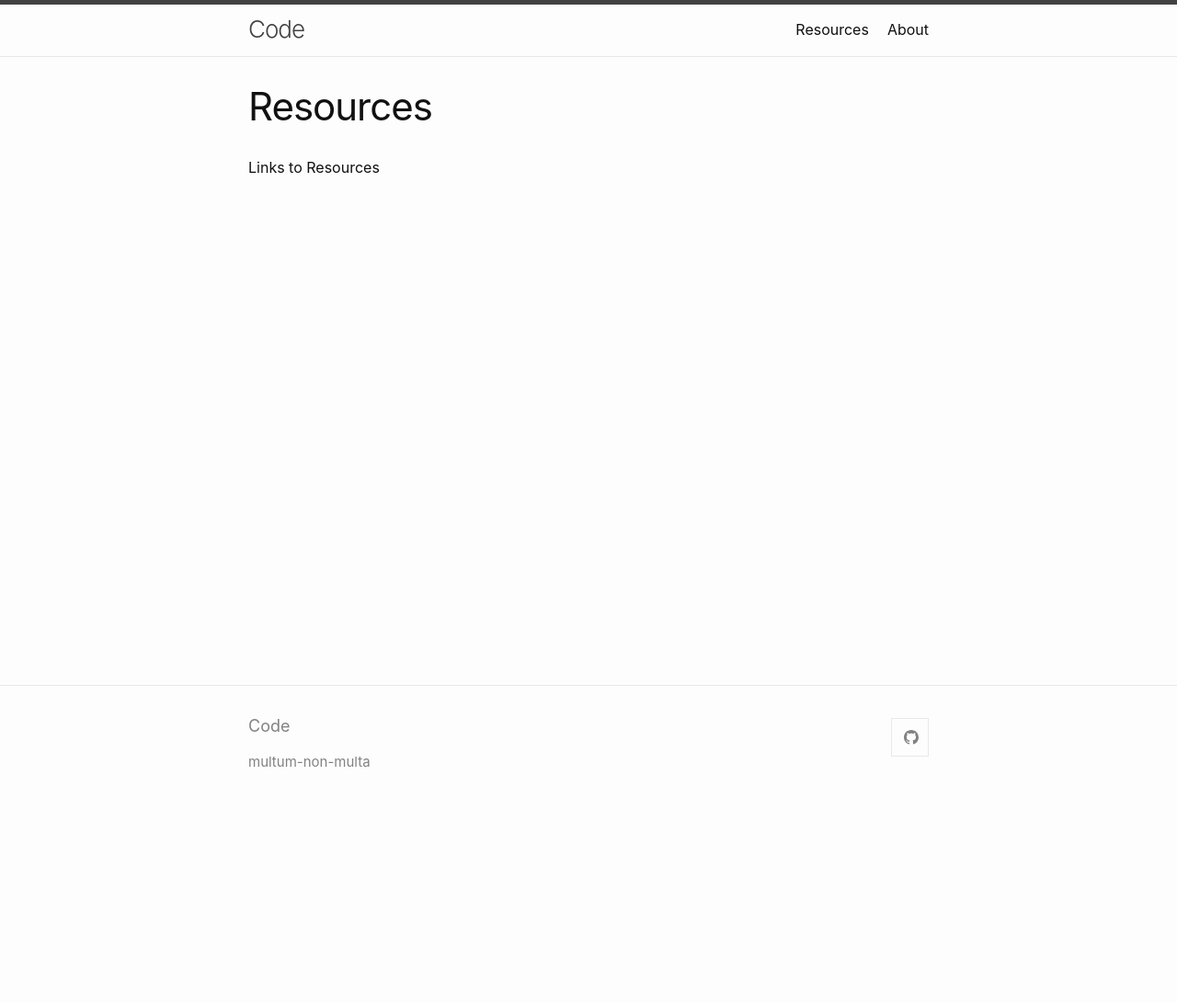
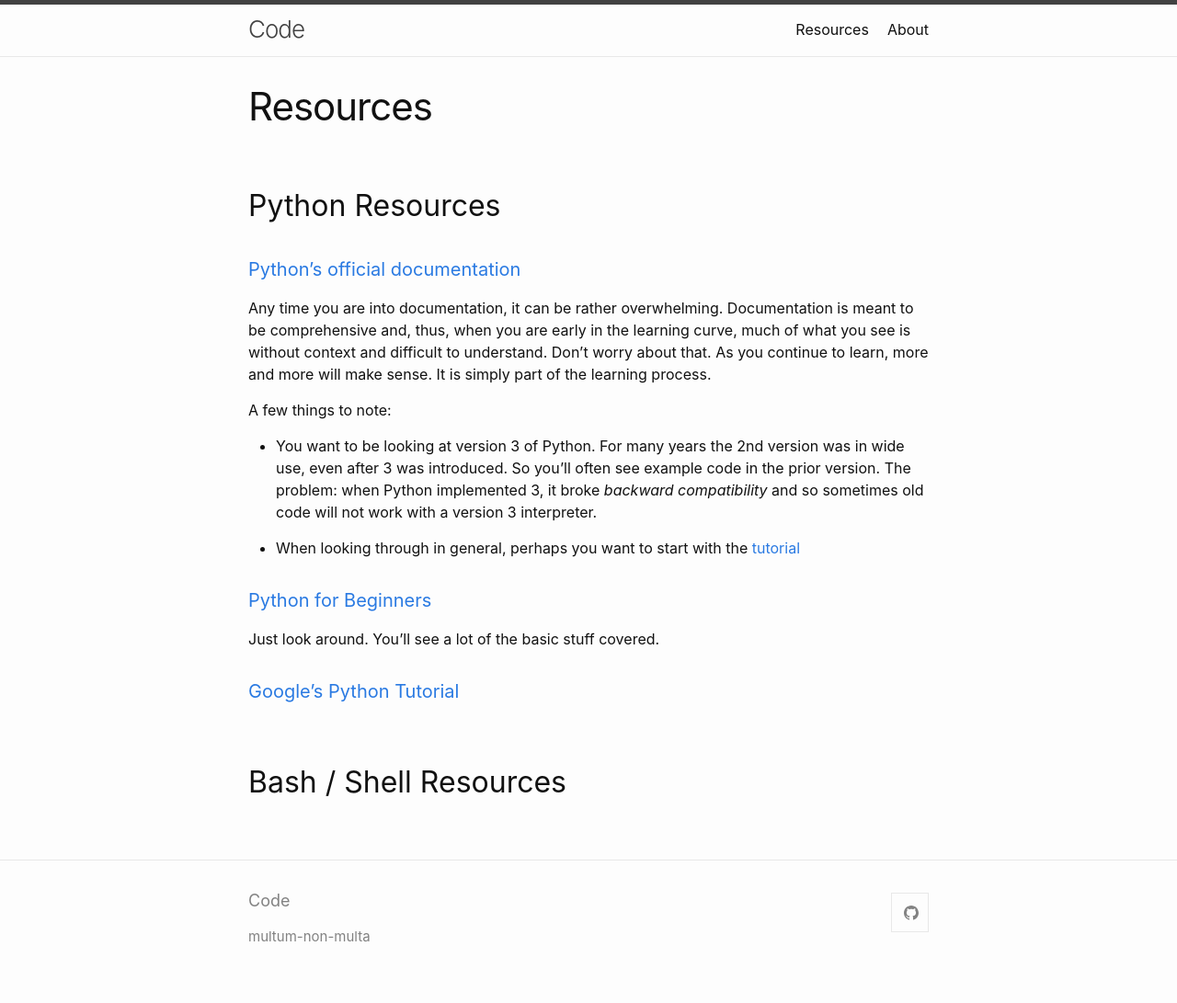
Before and after one commit to multum-non-multa/code, a Jekyll site: the page built from resources/index.md, in a window 1280 px wide. Shown: the whole page at 92% size. Built offline with Jekyll 4.4.1, drawn with Linux system fonts in a browser that asks for light colours; before the commit the page ends 900 px from its top, so only the background shows below that.

Commit message:
adding python resources

```diff
--- a/resources/index.md
+++ b/resources/index.md
@@ -4,4 +4,23 @@ title: "Resources"
 permalink: /resources/
 ---
 
-Links to Resources
+
+## Python Resources
+
+#### [Python's official documentation](https://docs.python.org/3/)
+
+Any time you are into documentation, it can be rather overwhelming.  Documentation is meant to be comprehensive and, thus, when you are early in the learning curve, much of what you see is without context and difficult to understand.  Don't worry about that.  As you continue to learn, more and more will make sense.  It is simply part of the learning process.
+
+A few things to note:
+
+- You want to be looking at version 3 of Python.  For many years the 2nd version was in wide use, even after 3 was introduced.  So you'll often see example code in the prior version.  The problem:  when Python implemented 3, it broke _backward compatibility_ and so sometimes old code will not work with a version 3 interpreter.
+
+- When looking through in general, perhaps you want to start with the [tutorial](https://docs.python.org/3/tutorial/index.html)
+
+#### [Python for Beginners](https://www.pythonforbeginners.com/)
+
+Just look around.  You'll see a lot of the basic stuff covered.
+
+#### [Google's Python Tutorial](https://developers.google.com/edu/python)
+
+## Bash / Shell Resources
```
Also changed, not shown: 1 other file.
